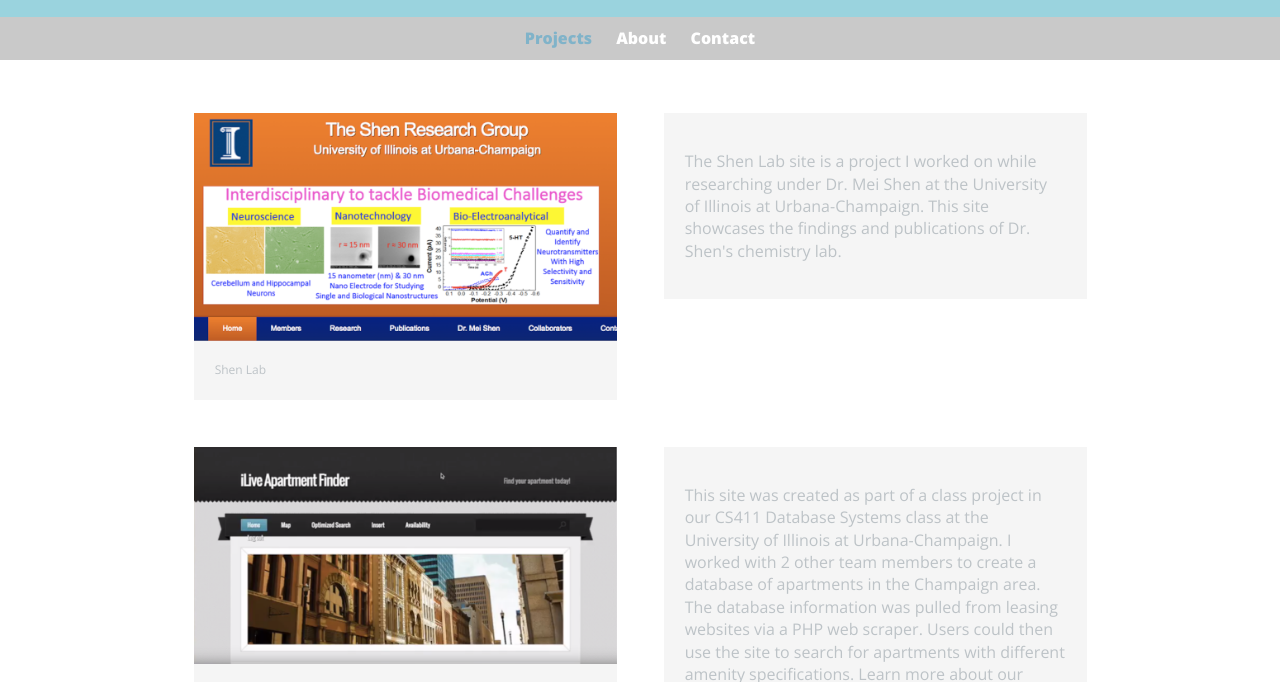
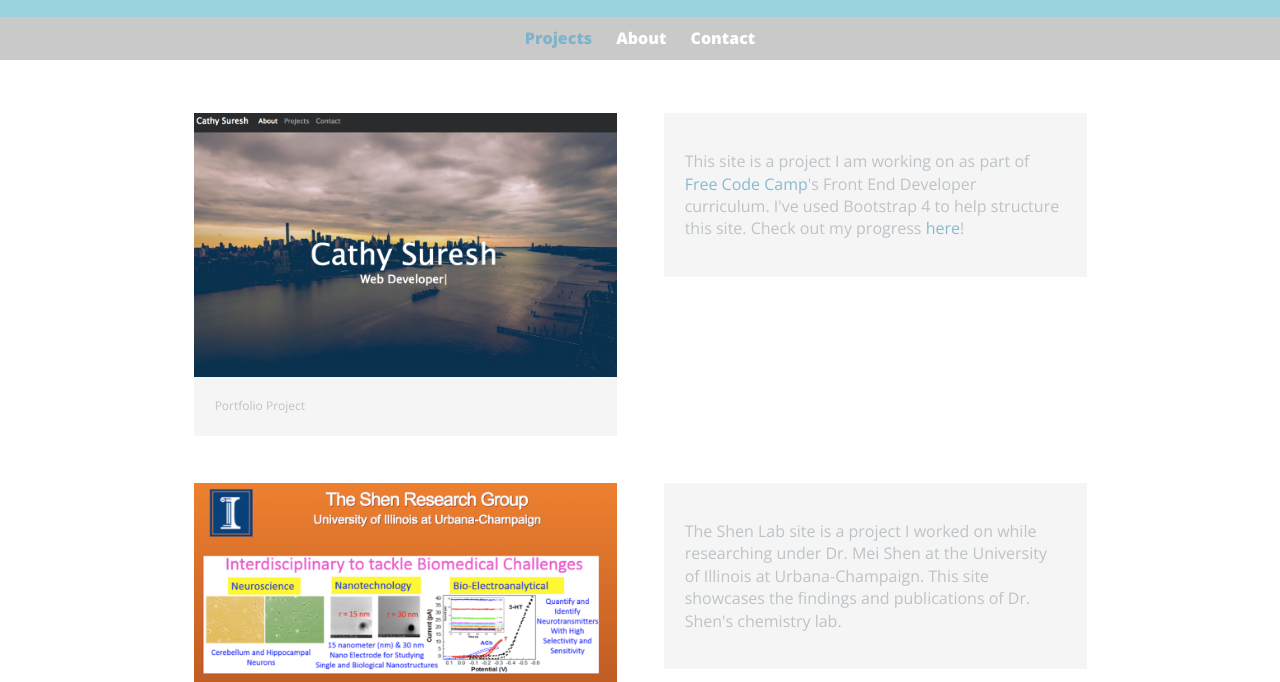
Before and after one commit to cathysuresh/cathysuresh.github.io, a plain HTML site: page index.html in a window 1280 px wide. Shown: the part 98-780 px from the top of the page. Drawn offline with nearby package versions, Linux system fonts and the light colour scheme.

Commit message:
Updating FCC Portfolio

```diff
--- a/index.html
+++ b/index.html
@@ -45,6 +45,17 @@
         <div id="wrapper">
             <section>
                 <ul id="gallery">
+
+                    <li>
+                        <a href="img/FCCPortfolio.png" target="_blank">
+                            <img src="img/FCCPortfolio.png" alt="">
+                            <p>Portfolio Project</p>
+                        </a>
+                    </li>
+                    <li>
+                        <p>This site is a project I am working on as part of <a href="freecodecamp.com" target="_blank">Free Code Camp</a>'s Front End Developer curriculum. I've used Bootstrap 4 to help structure this site. Check out my progress <a href="http://codepen.io/cathysuresh/full/ybZgdL/" target="_blank">here</a>! </p>
+                    </li>
+
                     <li>
                         <a href="img/ShenLabSmallTH.png" target="_blank">
                             <img src="img/ShenLabHdr.png" alt="">
@@ -63,7 +74,7 @@
                     </li>
                     <li> <p>This site was created as part of a class project in our CS411 Database Systems class at the University of Illinois at Urbana-Champaign. I worked with 2 other team members to create a database of apartments in the Champaign area. The database information was pulled from leasing websites via a PHP web scraper. Users could then use the site to search for apartments with different amenity specifications. Learn more about our project <a href="https://wiki.illinois.edu/wiki/display/cs411sp15/Final+Report+-+Team+Turing">here</a> or watch a video about it <a href="https://www.youtube.com/watch?v=hZWeQEOXwic">here</a></p> </li>
                     <li>
-                        <a href="http://codepen.io/cathysuresh/full/JNeBwO/" target="_blank">
+                        <a href="img/SherylTribute.png" target="_blank">
                             <img src="img/SherylTribute.png" alt="">
                             <p>Tribute Page</p>
                         </a>
```
